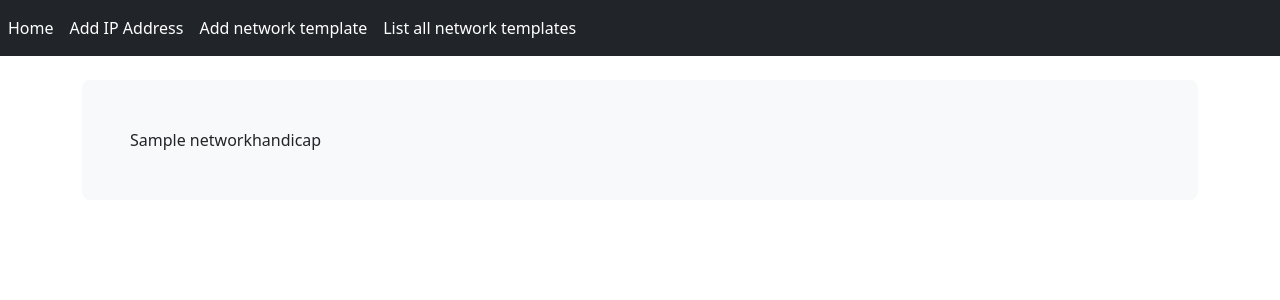
After one commit to AkberJag/QA-Network-UI-App, a Flask app: page /nwh/list in a window 1280 px wide. The commit adds this page. Shown: the top 300 px of the page. Run offline with Flask 3, Linux system fonts and the light colour scheme; tables that the repository leaves empty hold one stand-in row (values such as "Sample post").

```diff
--- a/network_ui/ip_addresses/templates/ip_addresses/add_ip_address.html
+++ b/network_ui/ip_addresses/templates/ip_addresses/add_ip_address.html
@@ -8,6 +8,7 @@
 </div>
 {% endfor %}
 
+<h3>Add a new IP address</h3>
 
 <form method="POST">
     {{form.hidden_tag()}}
--- a/network_ui/ip_addresses/views.py
+++ b/network_ui/ip_addresses/views.py
@@ -75,11 +75,13 @@ def add():
     return render_template("add_ip_address.html", form=form)
 
 
-@ip_address_blueprint.route("/delete/<id>", methods=["GET", "POST"])
+@ip_address_blueprint.route("/delete/<int:id>", methods=["GET", "POST"])
 def delete(id):
     ip_address = IPAddress.query.get(id)
     if ip_address:
         db.session.delete(ip_address)
         db.session.commit()
 
+        # TODO: Add a script call to remove this IP address from the restriction
+
     return redirect(url_for("index"))
--- /dev/null
+++ b/network_ui/nw_handicaps/templates/nw_handicaps/list_all_handicaps.html
@@ -0,0 +1,11 @@
+{% extends "base.html" %}
+
+{% block content %}
+
+{% for nw_handicap in nw_handicaps %}
+
+{{nw_handicap.handicap_name}}<br>
+
+{% endfor %}
+
+{% endblock content %}
--- a/network_ui/nw_handicaps/views.py
+++ b/network_ui/nw_handicaps/views.py
@@ -40,3 +40,21 @@ def add():
 
         return redirect(url_for("index"))
     return render_template("add_nw_handicap.html", form=form)
+
+
+@nw_handicap_blueprint.route("/list", methods=["GET", "POST"])
+def list():
+    nw_handicaps = NetworkHandicap.query.all()
+    return render_template("list_all_handicaps.html", nw_handicaps=nw_handicaps)
+
+
+@nw_handicap_blueprint.route("/delete/<int:id>", methods=["GET", "POST"])
+def delete():
+    ip_address = NetworkHandicap.query.get(id)
+    if ip_address:
+        db.session.delete(ip_address)
+        db.session.commit()
+
+        # TODO: Add a script call to remove this IP address from the restriction
+        # TODO: along with the template deletion, delete all the IP address configured with the template
+    return redirect(url_for("index"))
--- a/network_ui/templates/base.html
+++ b/network_ui/templates/base.html
@@ -15,6 +15,10 @@
             <li class="nav-item">
                 <a class="nav-link active" aria-current="page" href="{{url_for('nw_handi.add')}}">Add network
                     template</a>
+            </li>
+            <li class="nav-item">
+                <a class="nav-link active" aria-current="page" href="{{url_for('nw_handi.list')}}">List all network
+                    templates</a>
             </li>
         </ul>
     </nav>
--- a/network_ui/templates/home.html
+++ b/network_ui/templates/home.html
@@ -22,8 +22,8 @@
             <div class="card-header">
                 {# template name #}
                 <h2 style="display: inline-block" data-bs-container="body" data-bs-trigger="hover"
-                    data-bs-toggle="popover" data-bs-placement="top" data-bs-html="true" data-bs-content="Bandwidth Upload: {{template_items['template'].bandwidth_restriction_upload}} /
-                    Download: {{template_items['template'].bandwidth_restriction_download}}">
+                    data-bs-toggle="popover" data-bs-placement="top" data-bs-html="true"
+                    data-bs-content="<b>Bandwidth</b> Up: {{template_items['template'].bandwidth_restriction_upload}} / Down: {{template_items['template'].bandwidth_restriction_download}}">
                     {{template}}
                 </h2>
             </div>
```
